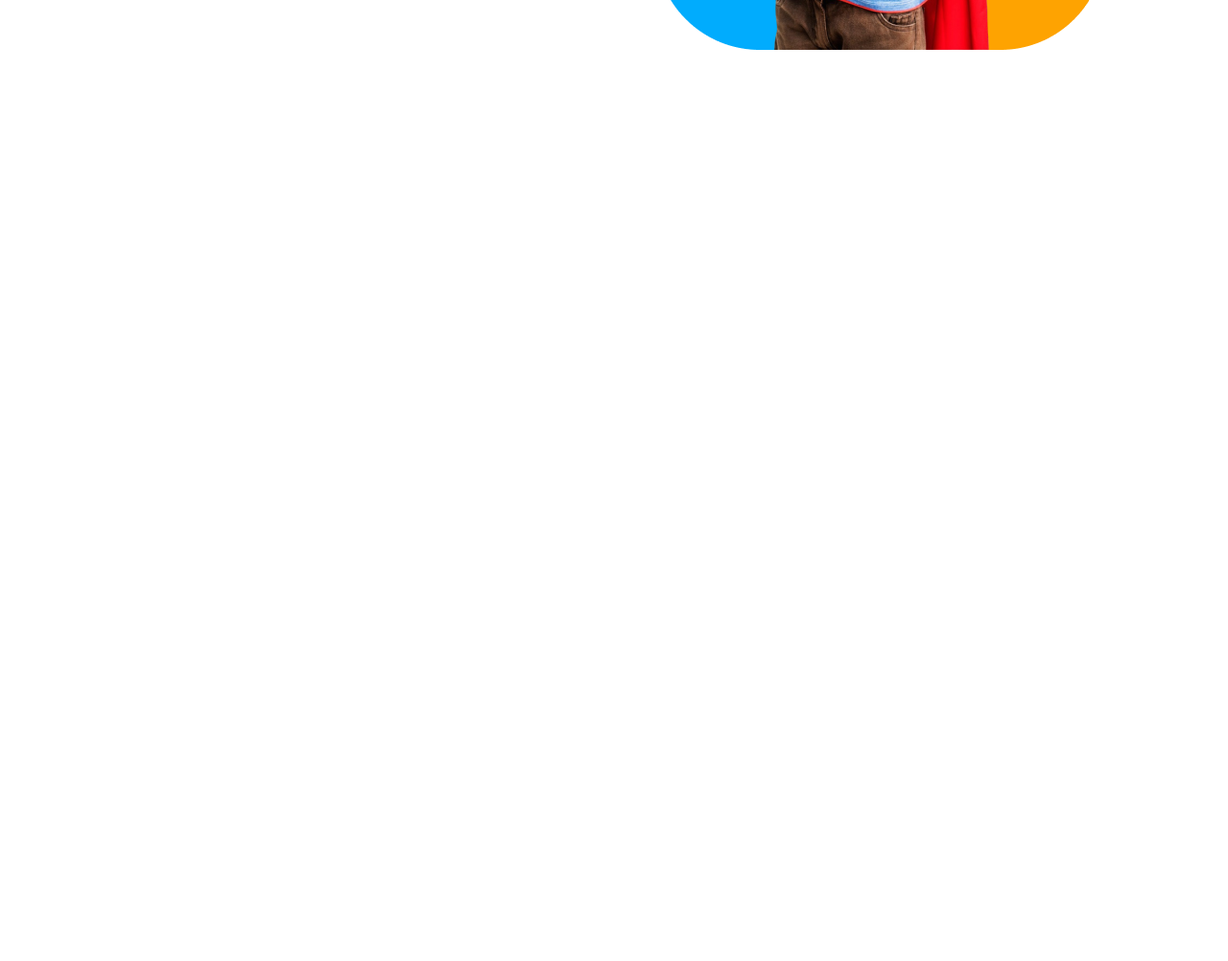
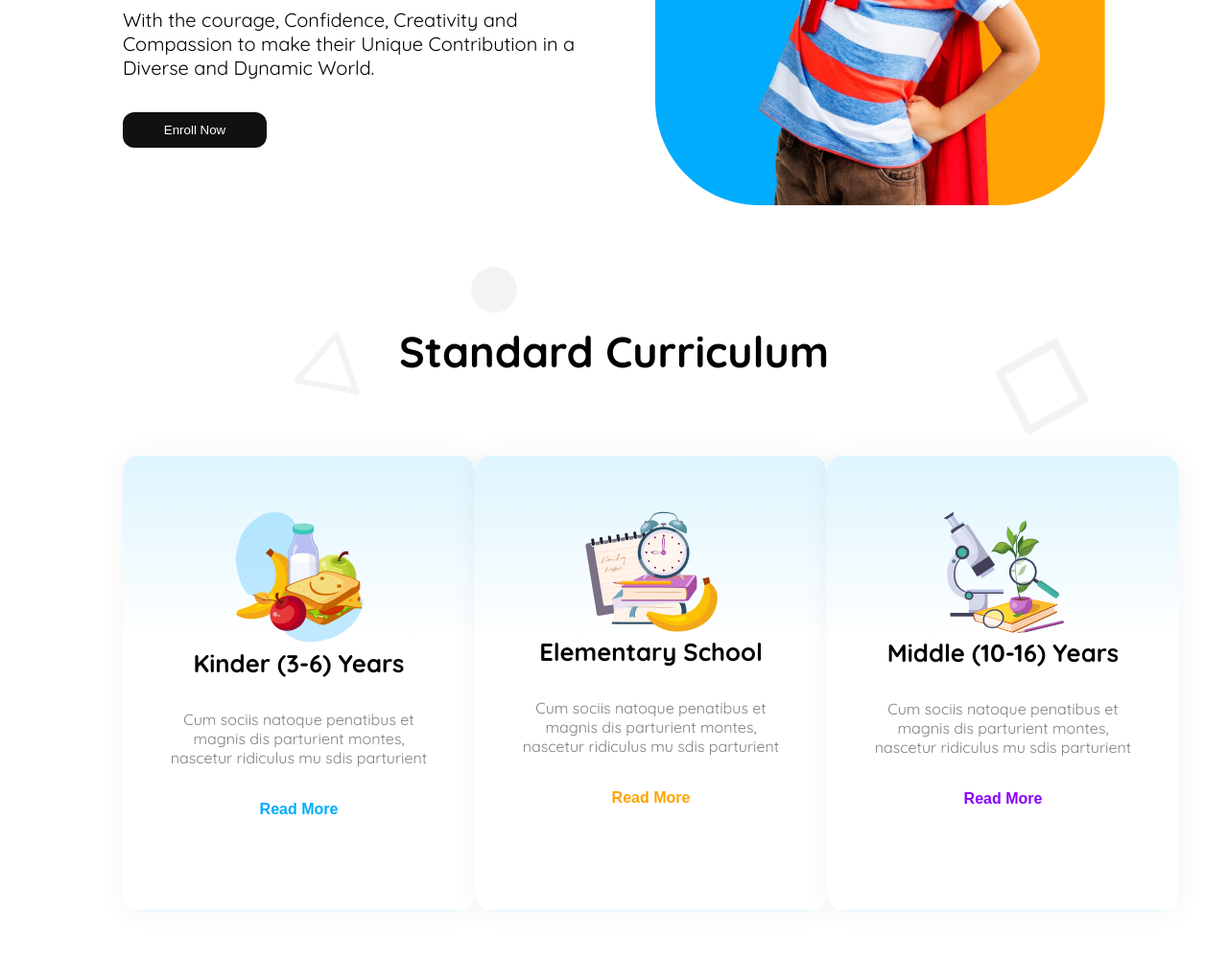
Before and after one commit to niloyahmadramjan/B11-assignment-02, a plain HTML site: page index.html in a window 1280 px wide. Shown: the part 523-1525 px from the top of the page at 96% size. Before the commit the page ends 800 px from the top, so only its background shows below. Drawn offline with Linux system fonts and the light colour scheme.

Commit message:
update kinder section

```diff
--- a/css/style.css
+++ b/css/style.css
@@ -15,6 +15,14 @@
 .flex {
   display: flex;
 }
+/* grid property */
+.grid {
+  display: grid;
+}
+/* display hide  */
+.hide {
+  display: none;
+}
 
 /* primary button  */
 .btn-primary {
@@ -26,7 +34,7 @@
   padding: 10px;
   width: 150px;
 }
-/* color  */
+/* color name  */
 .bg-black {
   background-color: #111111;
 }
@@ -43,6 +51,9 @@
 .bright-indigo {
   color: #5d58ef;
 }
+.electric-purple {
+  color: #8700ff;
+}
 /* li a tag style none  */
 li {
   list-style: none;
@@ -56,6 +67,7 @@ a {
 
 /* body margin wrapper  */
 .container {
+  padding: 60px 0px;
   margin: 0 auto;
   width: 80%;
 }
@@ -109,6 +121,50 @@ a {
   max-width: 50%;
 }
 
+/* curriculum-section  */
+.curriculum-title {
+  font-size: 2.8rem;
+  font-weight: bold;
+  color: #000000;
+  text-align: center;
+}
+.curriculum-section {
+  background-image: url("/assets/bg.png");
+  background-repeat: no-repeat;
+}
+.block-wrapper {
+  grid-template-columns: repeat(3, 1fr);
+  justify-content: space-between;
+  margin-top: 80px;
+}
+.curriculum-block {
+  width: 367px;
+  height: 476px;
+  padding: 58px 40px;
+  border: 1px solid transparent;
+  border-radius: 19px;
+  text-align: center;
+  background: linear-gradient(to bottom, #def5ff 0%, #ffffff 40%);
+  box-shadow: 0px 0px 28px 0.94px rgba(0, 0, 0, 0.05);
+}
+.kinder-title {
+  font-size: 1.6rem;
+  font-weight: bold;
+  margin-bottom: 33px;
+}
+.kinder-pare {
+  font-weight: 400;
+  font-size: 1rem;
+  color: #808080;
+  margin-bottom: 33px;
+}
+.kinder-btn {
+  font-size: 1rem;
+  font-weight: bold;
+  border: none;
+  background: none;
+}
+
 /* Responsive design */
 @media screen and (max-width: 576px) {
   /* navigation area  */
@@ -130,19 +186,30 @@ a {
   .right-container {
     max-width: 100%;
   }
-  .left-container{
+  .left-container {
     max-width: 100%;
   }
 
   .right-container img {
     max-width: 100%;
   }
-
+  .hero-title {
+    font-size: 2rem;
+    margin-top: 24px;
+  }
   .hero-section {
+    text-align: center;
     flex-direction: column-reverse;
   }
+
+  /* Curriculum section  */
+  .block-wrapper {
+    grid-template-columns: repeat(1, 1fr);
+  }
+  .curriculum-block {
+    margin-bottom: 12px;
+  }
+  .curriculum-title {
+    font-size: 1.8rem;
+  }
 }
-
-.hide {
-  display: none;
-}
--- a/index.html
+++ b/index.html
@@ -26,7 +26,7 @@
   <body class="quicksand-font">
     <!-- header section  -->
     <header class="container">
-      <section class="header-section flex hide">
+      <section class="header-section flex">
         <div class="logo flex">
           <img src="assets/logo.png" alt="" />
           <h2 class="logo-scl sky-blue">SCHOOL</h2>
@@ -48,7 +48,10 @@
       <!-- hero-section  -->
       <div class="hero-section flex">
         <div class="left-container">
-          <h2 class="hero-title"><span class="orange">Empowering</span><br> students from small age <span class="sky-blue">towards vision</span></h2>
+          <h2 class="hero-title">
+            <span class="orange">Empowering</span><br />
+            students from small age <span class="sky-blue">towards vision</span>
+          </h2>
           <p class="hero-pera">
             With the courage, Confidence, Creativity and Compassion to make
             their Unique Contribution in a Diverse and Dynamic World.
@@ -56,12 +59,47 @@
           <button class="btn-primary bg-black">Enroll Now</button>
         </div>
         <div class="right-container">
-            <img src="assets/hero-kids.png" alt="">
+          <img src="assets/hero-kids.png" alt="" />
         </div>
       </div>
     </header>
 
-    <main></main>
+    <main>
+      <section class="curriculum-section">
+        <div class="container">
+          <h2 class="curriculum-title">Standard Curriculum</h2>
+          <div class="block-wrapper grid">
+            <div class="curriculum-block">
+              <img src="assets/kinder.png" alt="" />
+              <h2 class="kinder-title">Kinder (3-6) Years</h2>
+              <p class="kinder-pare">
+                Cum sociis natoque penatibus et magnis dis parturient montes,
+                nascetur ridiculus mu sdis parturient
+              </p>
+              <button class="kinder-btn sky-blue">Read More</button>
+            </div>
+            <div class="curriculum-block">
+              <img src="assets/elementary.png" alt="" />
+              <h2 class="kinder-title">Elementary School</h2>
+              <p class="kinder-pare">
+                Cum sociis natoque penatibus et magnis dis parturient montes,
+                nascetur ridiculus mu sdis parturient
+              </p>
+              <button class="kinder-btn orange">Read More</button>
+            </div>
+            <div class="curriculum-block">
+              <img src="assets/middle.png" alt="" />
+              <h2 class="kinder-title">Middle (10-16) Years</h2>
+              <p class="kinder-pare">
+                Cum sociis natoque penatibus et magnis dis parturient montes,
+                nascetur ridiculus mu sdis parturient
+              </p>
+              <button class="kinder-btn electric-purple">Read More</button>
+            </div>
+          </div>
+        </div>
+      </section>
+    </main>
     <footer></footer>
   </body>
 </html>
```
